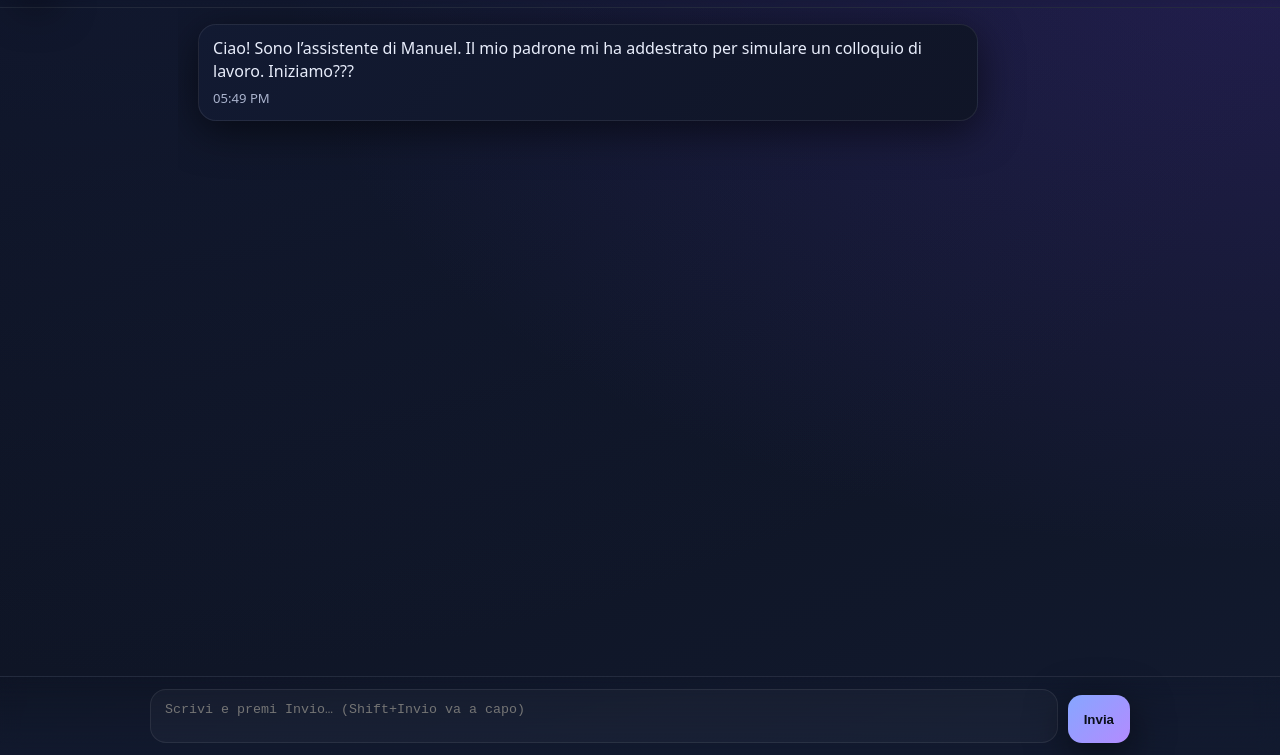
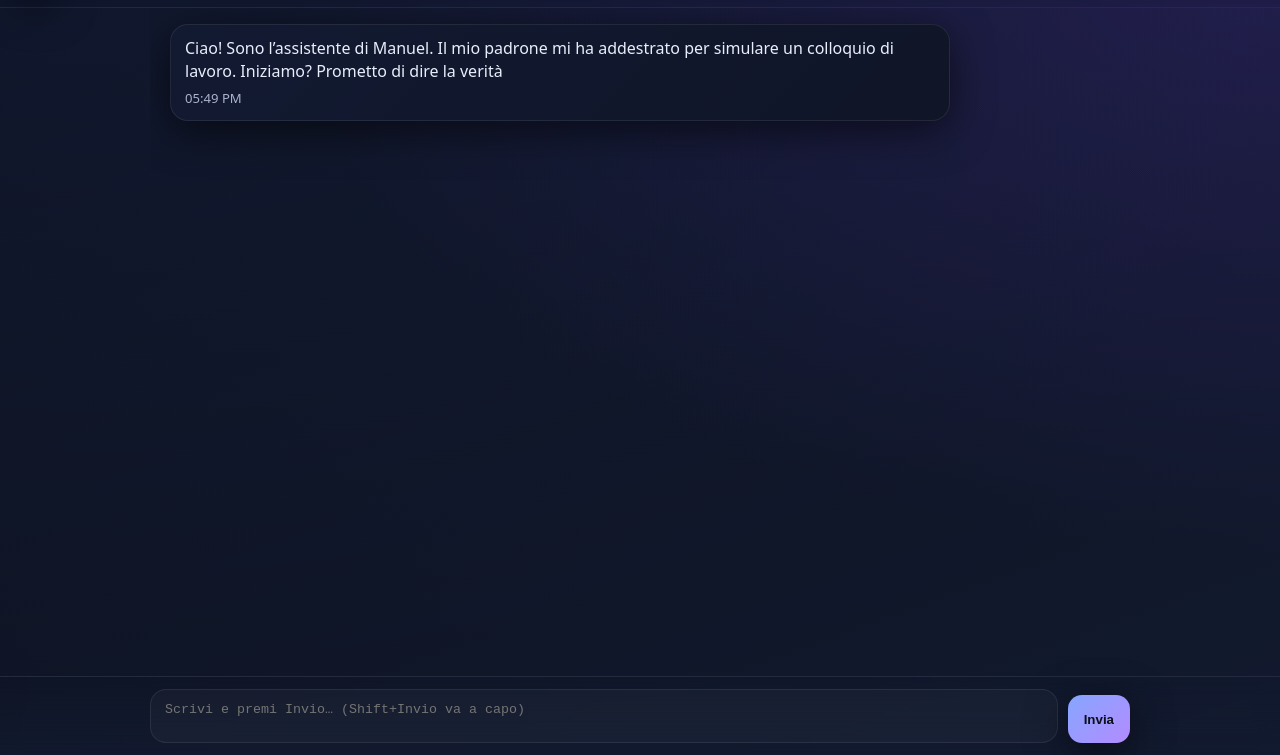
Before and after one commit to Borro167/ManuelCv, a website: page public/index.html in a window 1280 px wide. Shown: the part 45-800 px from the top of the page. Drawn offline with Linux system fonts and the light colour scheme; no server answers.

Commit message:
Update index.html

```diff
--- a/public/index.html
+++ b/public/index.html
@@ -116,7 +116,7 @@ function getBehavior(){
 }
 
 function introText(){
-  return "Ciao! Sono l’assistente di Manuel. Il mio padrone mi ha addestrato per simulare un colloquio di lavoro. Iniziamo???";
+  return "Ciao! Sono l’assistente di Manuel. Il mio padrone mi ha addestrato per simulare un colloquio di lavoro. Iniziamo? Prometto di dire la verità";
 }
 
 // UI
```
